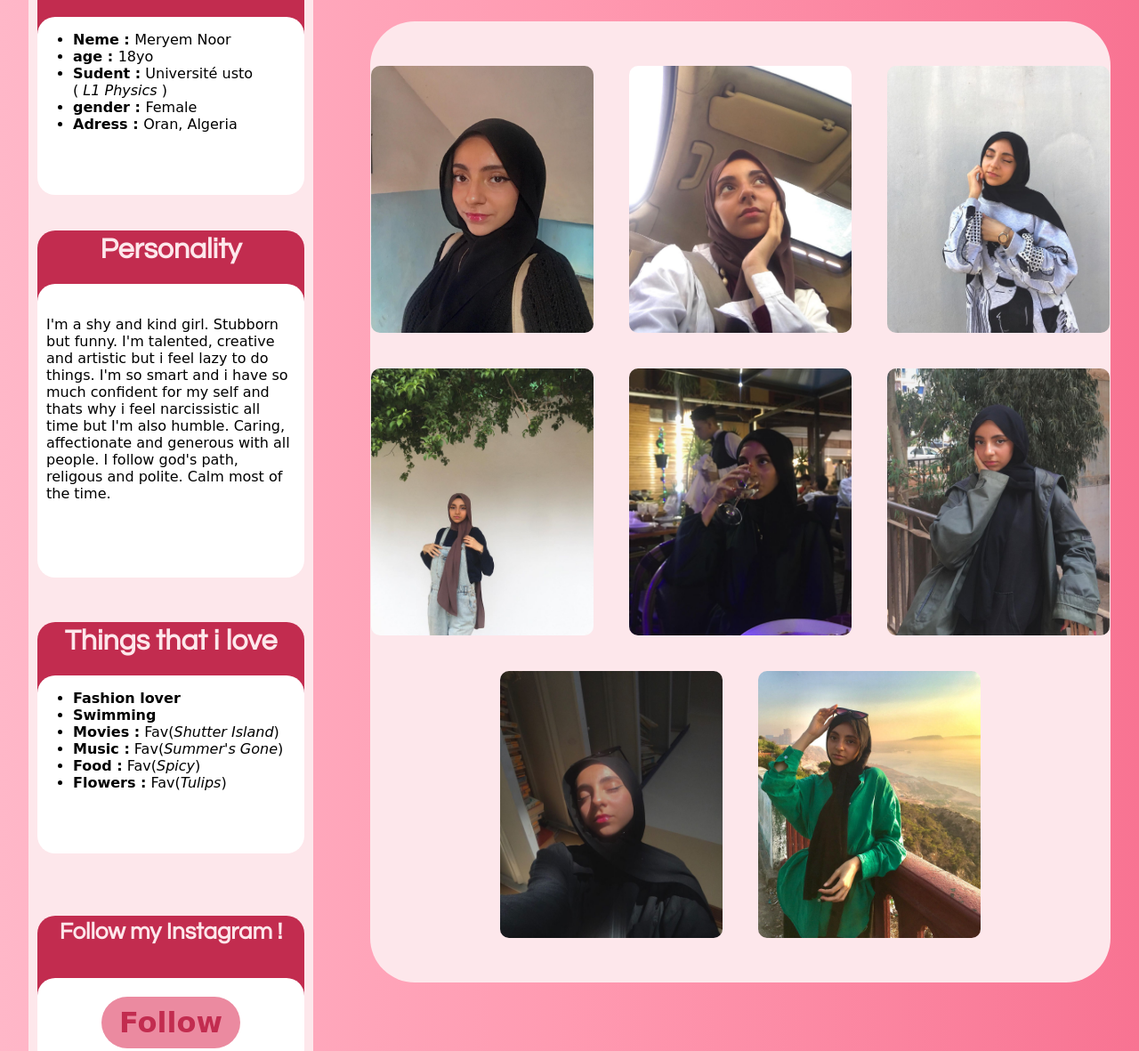
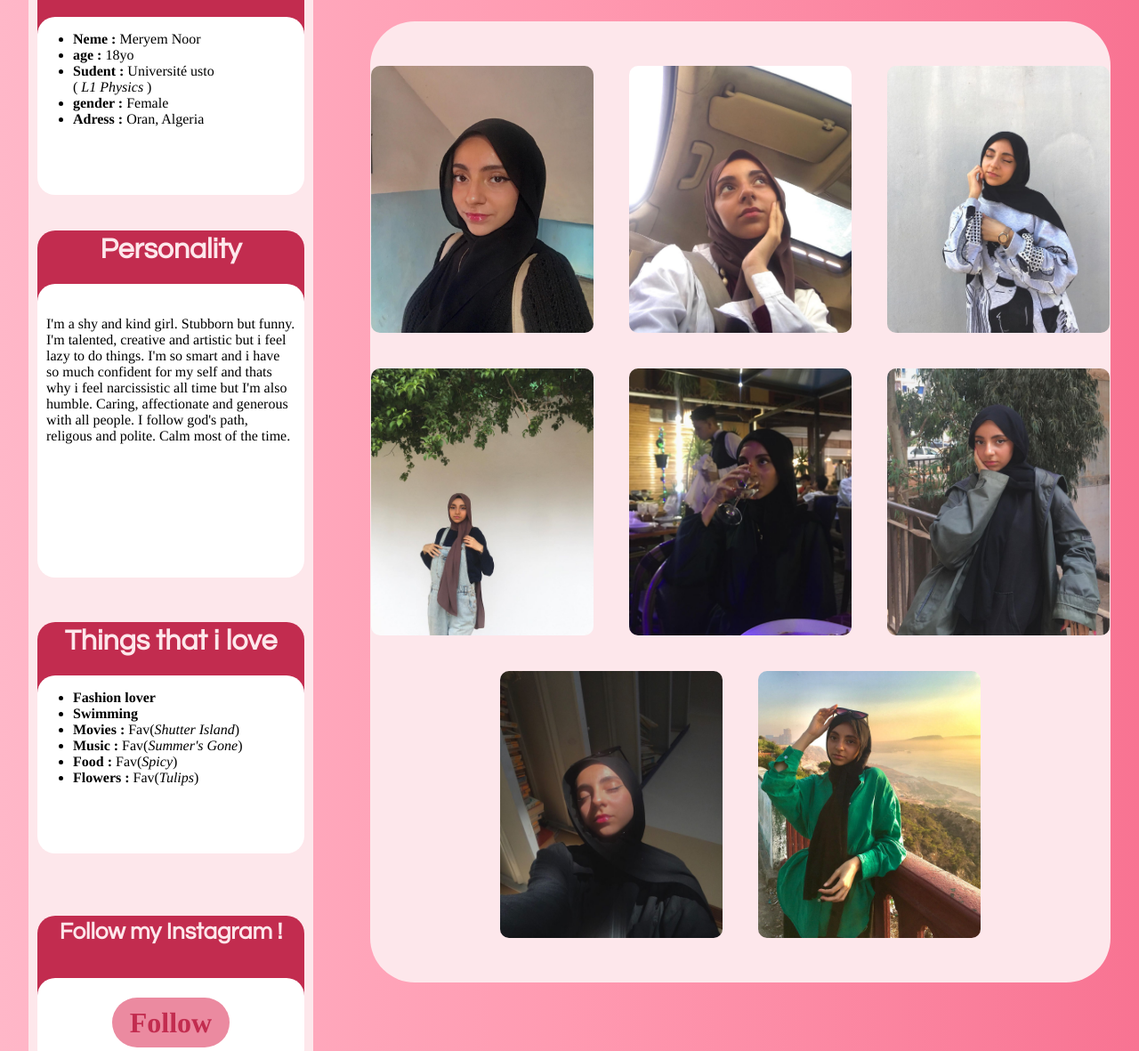
Before and after one commit to heardofreyy/meriem-blog, a plain HTML site: page blog-continue.html in a window 1280 px wide. Shown: the part 671-1852 px from the top of the page at 89% size. Drawn offline with Linux system fonts and the light colour scheme.

Commit message:
font fixes

```diff
--- a/blog-continue.css
+++ b/blog-continue.css
@@ -59,7 +59,7 @@ header img {
 }
 
 .name-title {
-    font-family: "Gabriola";
+    font-family: "Gabriola", Times, serif;
     font-size: 40px;
     color: #c22c4f;
     height: 200px;
@@ -131,7 +131,7 @@ header img {
 
 .bio .bio-body {
     min-height: 200px;
-    font-family: cursive;
+    font-family: "Ebrima", Times, serif;
 }
 
 /* ---------------- personality ---------------  */
@@ -147,7 +147,7 @@ header img {
 .personality-body {
     min-height: 300px;
     padding: 10px;
-    font-family: cursive;
+    font-family: "Ebrima", Times, serif;
     padding-top: 20px;
 }
 
@@ -163,7 +163,7 @@ header img {
 
 .i-love-body {
     height: 200px;
-    font-family: cursive;
+    font-family: "Ebrima", Times, serif;
 }
 
 /* ---------------- insta ---------------  */
@@ -190,7 +190,7 @@ header img {
 
 .insta-button a {
     text-decoration: none;
-    font-family: cursive;
+    font-family: "Ebrima", Times, serif;
     width: auto;
     height: auto;
     padding: 10px 20px;
```
